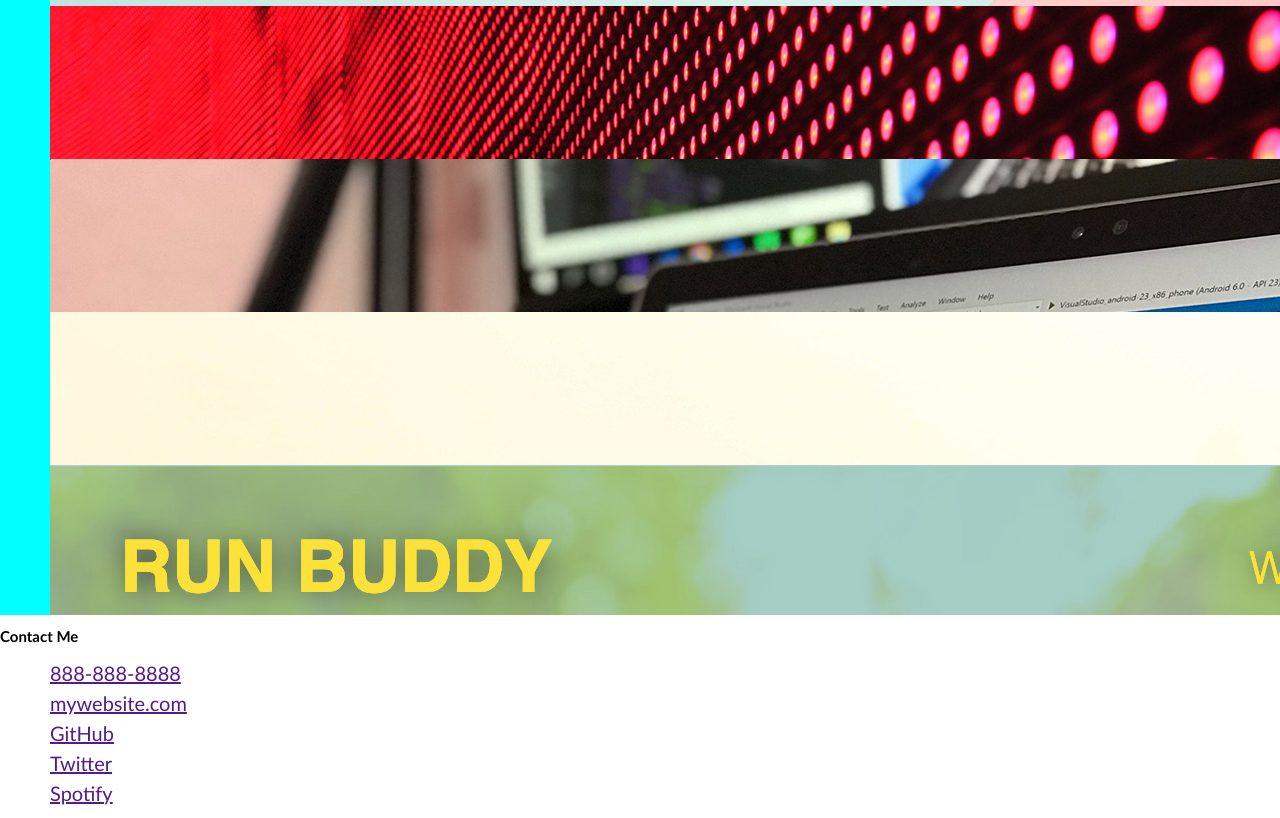
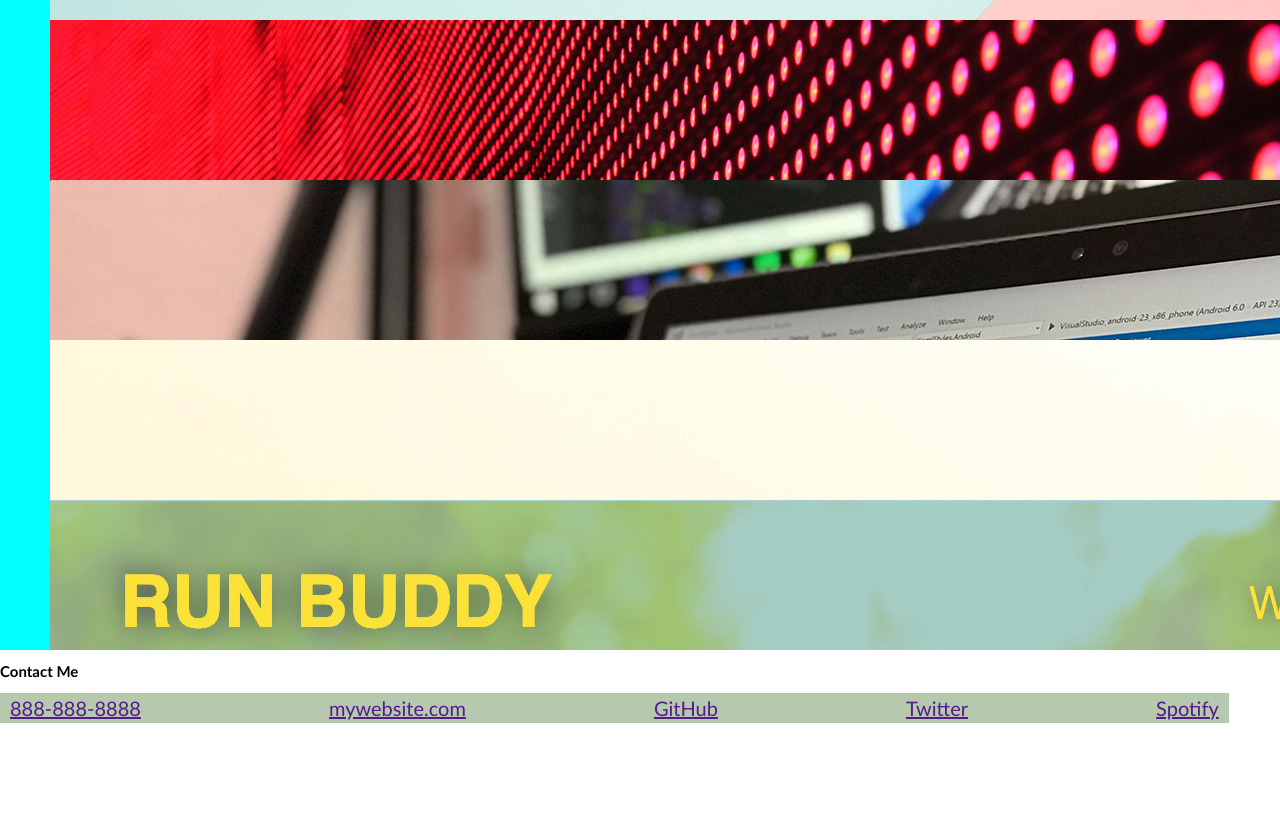
Before and after one commit to WarrenTyler/Portfolio-Challenge-2, a plain HTML site: page index.html in a window 1280 px wide. Shown: the part 640-1458 px from the top of the page. After the commit the page ends 1373 px from the top, so only its background shows below. Drawn offline with Linux system fonts and the light colour scheme.

Commit message:
fix bottom scroll bar showing

```diff
--- a/css/style.css
+++ b/css/style.css
@@ -7,11 +7,6 @@ body {
   padding: 0;
   font-family: 'Trebuchet MS', 'Lucida Sans Unicode', 'Lucida Grande', 'Lucida Sans', Arial, sans-serif;
   line-height: 1.5;
-}
-
-.content {
-  grid-template-columns: 200px 200px;
-  grid-template-rows: 200px 200px 200px;
 }
 
 h1,
@@ -34,10 +29,10 @@ p {
   font-size: 62.5%;
 }
 
-/* * {
-  margin: 0;
-  padding: 0;
-} */
+* {
+  /* margin: 0; */
+  /* padding: 0; */
+}
 
 
 header {
@@ -45,7 +40,6 @@ header {
   flex-direction: column;
   align-items: center;
   /* text-align: center; */
-
 }
 
 header h1 {
@@ -62,9 +56,21 @@ header nav ul {
   justify-content: space-between;
 
   background-color: rgb(187, 174, 201);
-  width: 100vw;
+  width: 96vw;
   padding: 0;
 }
+
+.contact-nav-links {
+  display: flex;
+  flex-direction: row;
+  flex-wrap: wrap;
+  justify-content: space-between;
+
+  background-color: rgb(182, 201, 174);
+  width: 96vw;
+  padding: 0;
+}
+
 
 nav li {
   list-style: none;
@@ -78,7 +84,7 @@ nav li {
   flex-direction: row-reverse;
   height: 100px;
   background-image: url("../images/02-hero-bg.jpg");
-  background-size: 100% 400%;
+  background-size: cover;
   background-color: rgba(0, 0, 255, 0.5);
   background-blend-mode: overlay;
   color: white;
@@ -89,7 +95,7 @@ nav li {
   grid-template-columns: 90vw;
   grid-auto-rows: 150px;
   background-color: aqua;
-  gap: 0.3rem;
+  gap: 1rem;
   overflow: hidden;
 }
 
@@ -101,3 +107,7 @@ nav li {
 .content {
   grid-column: span 2;
 }
+
+
+
+/* ----------------- MEDIA QUERIES ----------------- */
--- a/index.html
+++ b/index.html
@@ -54,8 +54,8 @@
     <!-- contact -->
     <section class="page-section contact" id="contact">
       <h2>Contact Me</h2>
-      <nav class="nav-text-links">
-        <ul>
+      <nav>
+        <ul class="contact-nav-links">
           <li><a href="">888-888-8888</a></li>
           <li><a href="">mywebsite.com</a></li>
           <li><a href="">GitHub</a></li>
```
